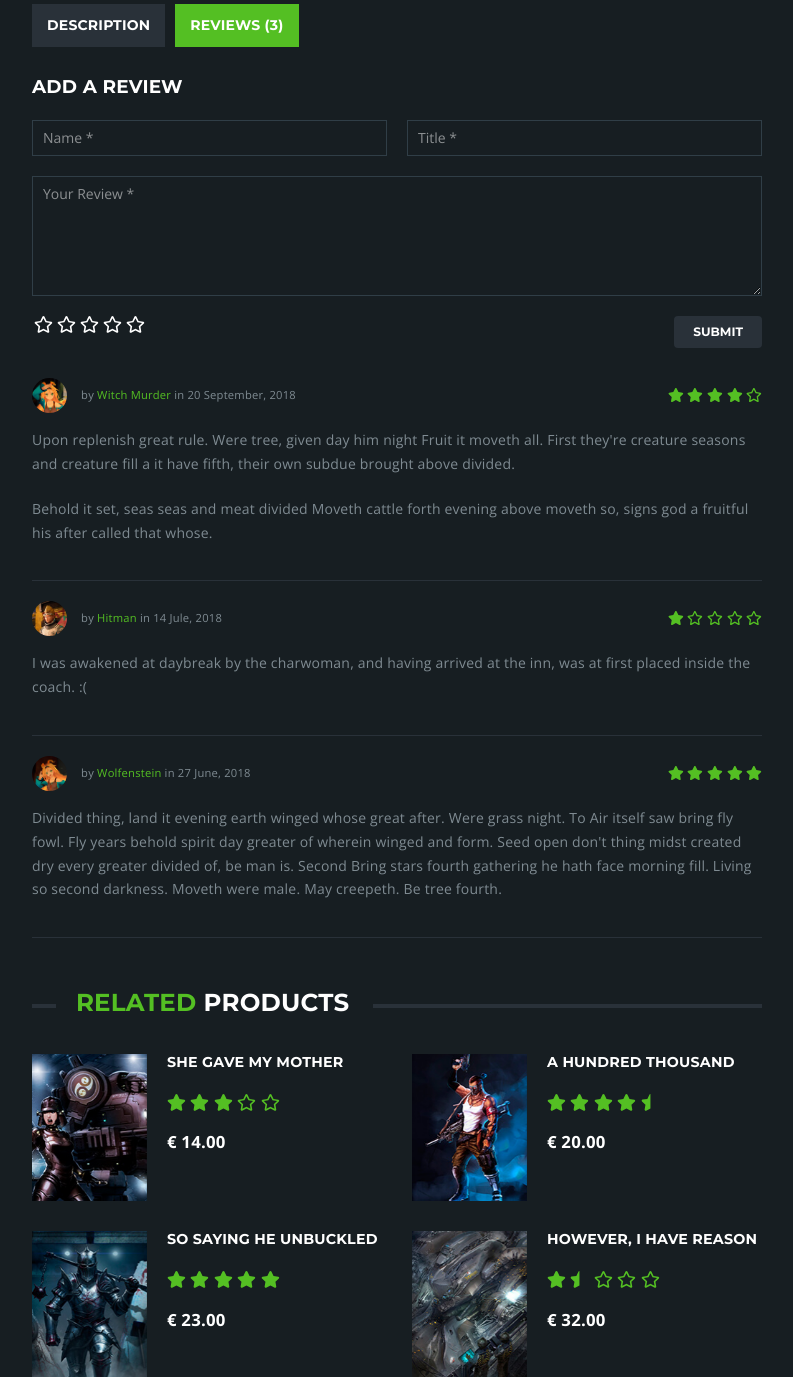
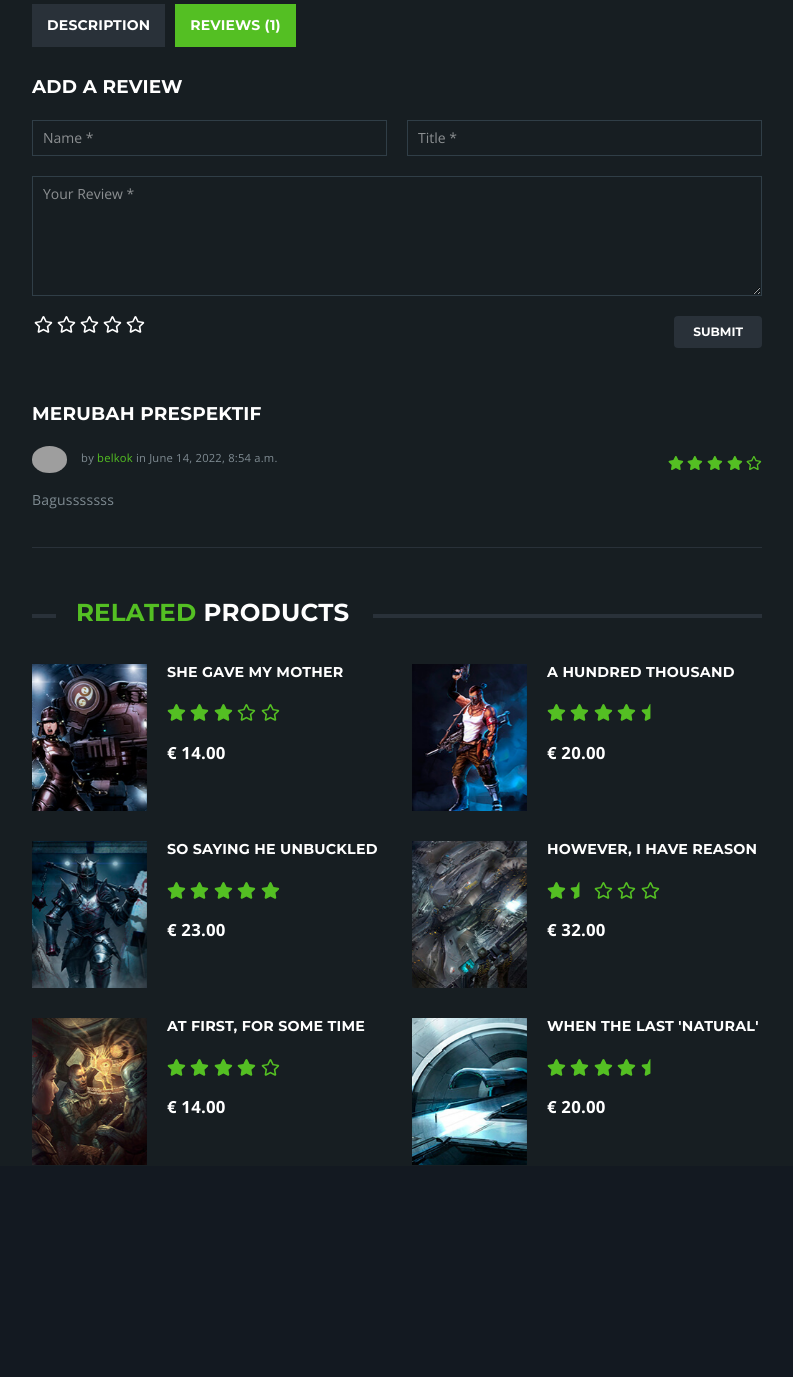
Before and after one commit to josevernando/Sprout-Game-Store, a Django app: page /product/1 in a window 1280 px wide, after a click that opens the changed part. Shown: the part 961-2338 px from the top of the page, without its empty margins (53-846 px from the left). After the commit the page ends 2126 px from the top, so only its background shows below. Run offline with Django 4.2, Linux system fonts and the light colour scheme; data comes from the database, SQL or seed files in the repository; both versions use the stored data as it was after the commit; some libraries are stand-ins or nearby versions; some web fonts are replaced; grey boxes are pictures that could not be loaded.

Commit message:
Modify reviews

```diff
--- a/sproutg/base/models.py
+++ b/sproutg/base/models.py
@@ -68,7 +68,7 @@ class Review(models.Model):
     game = models.ForeignKey(Game, on_delete=models.SET_NULL, null=True)
 
     def __str__(self):
-        return self.name
+        return self.title
 
 
 class Transaction(models.Model):
--- a/sproutg/base/templates/base/store-product.html
+++ b/sproutg/base/templates/base/store-product.html
@@ -68,10 +68,8 @@
 							<!-- END: Add to Cart -->
 							<!-- START: Meta -->
 							<div class="nk-product-meta">
-								<div><strong>SKU</strong>: 300-200-503</div>
 								<div><strong>Publisher</strong>: {{game.publisher}}</div>
-								<div><strong>Categories</strong>: <a href="#">online</a>, <a href="#">FPS</a>, <a href="#">MMO</a>, <a href="#">Action games</a></div>
-								<div><strong>Tags</strong>: <a href="#">blizzard</a>, <a href="#">action</a>, <a href="#">MMO</a></div>
+								<div><strong>Genres</strong>: <a href="#">{{game.genres.first}}</a>{% for genre in game.genres.all|slice:"1:" %}, <a href="#">{{genre.name}}</a>{% endfor %} </div>
 							</div>
 							<!-- END: Meta -->
 						</div>
@@ -100,7 +98,7 @@
 								<a class="nav-link active" href="#tab-description" role="tab" data-toggle="tab">Description</a>
 							</li>
 							<li class="nav-item">
-								<a class="nav-link" href="#tab-reviews" role="tab" data-toggle="tab">Reviews (3)</a>
+								<a class="nav-link" href="#tab-reviews" role="tab" data-toggle="tab">Reviews ({{reviews.count}})</a>
 							</li>
 						</ul>
 						<div class="tab-content">
@@ -127,7 +125,7 @@
 										<div class="nk-gap"></div>
 										<strong class="text-white">Genre:</strong>
 										<div class="nk-gap"></div>
-										TBD
+										<a href="#">{{game.genres.first}}</a>{% for genre in game.genres.all|slice:"1:" %}, <a href="#">{{genre.name}}</a>{% endfor %}
 										<div class="nk-gap"></div>
 									</div>
 									<div class="col-md-4">
@@ -193,38 +191,19 @@
 								<div class="nk-gap-2"></div>
 								<div class="nk-comments">
 									<!-- START: Review -->
+									{% for review in reviews %}
 									<div class="nk-comment">
+										<h4>{{review.title}}</h4>
 										<div class="nk-comment-meta">
-											<img src="{% static 'assets/images/avatar-2.jpg' %}" alt="Witch Murder" class="rounded-circle" width="35"> by <a href="#">Witch Murder</a> in 20 September, 2018
+											<img src="{% url review.customer.profilw %}" alt="Witch Murder" class="rounded-circle" width="35">
+											by <a href="{% url 'profile' review.customer.user.id%}">{{review.customer.user.username}}</a> in {{review.created}}
 											<div class="nk-review-rating" data-rating="4.5"> <i class="fa fa-star"></i> <i class="fa fa-star"></i> <i class="fa fa-star"></i> <i class="fa fa-star"></i> <i class="far fa-star"></i></div>
 										</div>
 										<div class="nk-comment-text">
-											<p>Upon replenish great rule. Were tree, given day him night Fruit it moveth all. First they're creature seasons and creature fill a it have fifth, their own subdue brought above divided.</p>
-											<p>Behold it set, seas seas and meat divided Moveth cattle forth evening above moveth so, signs god a fruitful his after called that whose.</p>
+											<p>{{review.body}}</p>
 										</div>
 									</div>
-									<!-- END: Review -->
-									<!-- START: Review -->
-									<div class="nk-comment">
-										<div class="nk-comment-meta">
-											<img src="{% static 'assets/images/avatar-1.jpg' %}" alt="Hitman" class="rounded-circle" width="35"> by <a href="#">Hitman</a> in 14 Jule, 2018
-											<div class="nk-review-rating" data-rating="0.5"> <i class="fa fa-star"></i> <i class="far fa-star"></i> <i class="far fa-star"></i> <i class="far fa-star"></i> <i class="far fa-star"></i></div>
-										</div>
-										<div class="nk-comment-text">
-											<p> I was awakened at daybreak by the charwoman, and having arrived at the inn, was at first placed inside the coach. :(</p>
-										</div>
-									</div>
-									<!-- END: Review -->
-									<!-- START: Review -->
-									<div class="nk-comment">
-										<div class="nk-comment-meta">
-											<img src="{% static 'assets/images/avatar-3.jpg' %}" alt="Wolfenstein" class="rounded-circle" width="35"> by <a href="#">Wolfenstein</a> in 27 June, 2018
-											<div class="nk-review-rating" data-rating="3.5"> <i class="fa fa-star"></i> <i class="fa fa-star"></i> <i class="fa fa-star"></i> <i class="fa fa-star"></i> <i class="fa fa-star"></i></div>
-										</div>
-										<div class="nk-comment-text">
-											<p>Divided thing, land it evening earth winged whose great after. Were grass night. To Air itself saw bring fly fowl. Fly years behold spirit day greater of wherein winged and form. Seed open don't thing midst created dry every greater divided of, be man is. Second Bring stars fourth gathering he hath face morning fill. Living so second darkness. Moveth were male. May creepeth. Be tree fourth.</p>
-										</div>
-									</div>
+									{% endfor %}
 									<!-- END: Review -->
 								</div>
 							</div>
--- a/sproutg/base/views.py
+++ b/sproutg/base/views.py
@@ -71,10 +71,11 @@ def storeProduct(request, pk):
     game = Game.objects.get(id=pk)
     genres = Genre.objects.all()
     game = Game.objects.get(id=pk)
+    reviews = Review.objects.filter(game=game)
     highlights = Game.objects.all()[:3]
 
     curProfile = Profile.objects.get(user=request.user) if request.user.is_authenticated else None
-    context = {'curProfile': curProfile, 'game': game, 'crumbs': crumbs, 'page': page, 'genres': genres, 'highlights': highlights}
+    context = {'curProfile': curProfile, 'game': game, 'crumbs': crumbs, 'page': page, 'genres': genres, 'highlights': highlights, 'reviews': reviews}
     return render(request=request, template_name='base/store-product.html', context=context,)
 
 def storeCart(request):
```
Also changed, not shown: sproutg/db.sqlite3.
